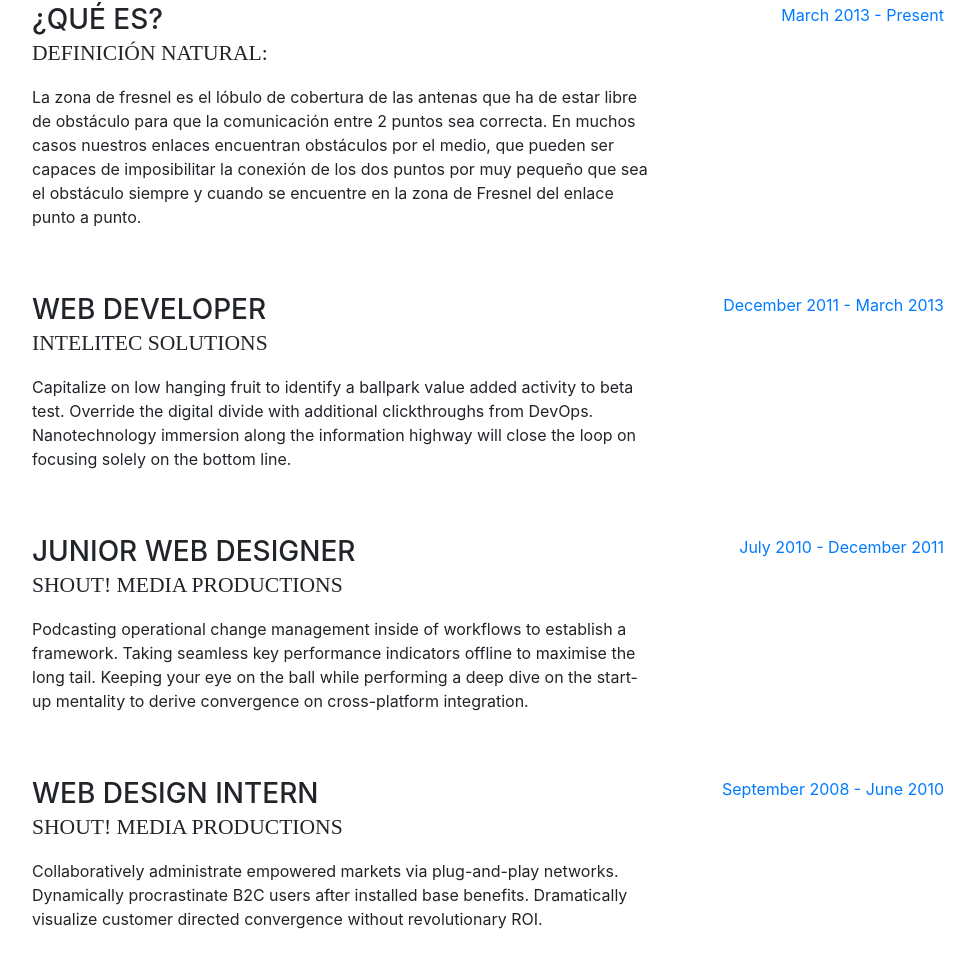
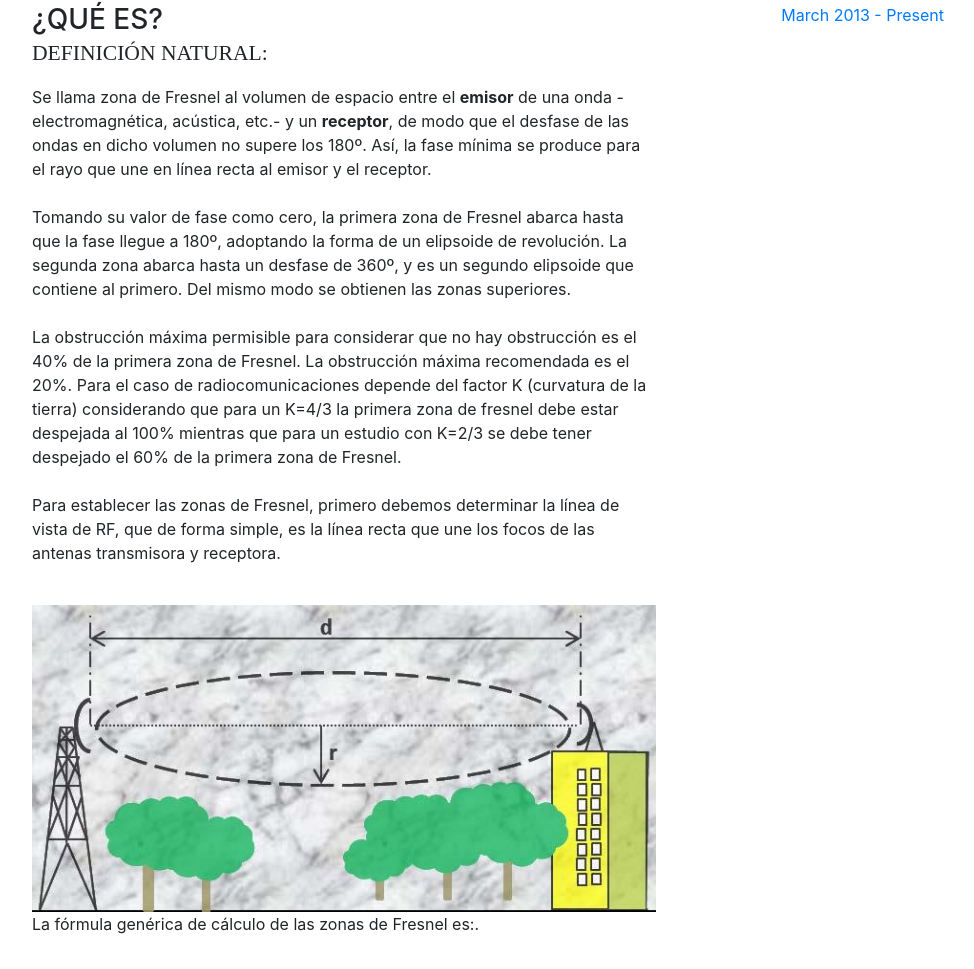
Before and after one commit to percypinaud/ProFisica, a website with bundled scripts: page index.html in a window 1280 px wide. Shown: the part 931-1900 px from the top of the page, without its empty margins (288-1262 px from the left). Built offline with nearby package versions, Linux system fonts and the light colour scheme; a web font is replaced by a local one.

Commit message:
gffkk
hhgjhvhj

```diff
--- a/index.html
+++ b/index.html
@@ -33,7 +33,7 @@
         <span class="d-none d-lg-block">
           <h1>VICEM</h1>
           <h5>Presenta:</h5>
-          <img class="img-fluid " src="img/profile.jpg" alt="">
+          <img class="img-fluid " src="img/fresnel-logo.png" alt="">
         </span>
       </a>
       <button class="navbar-toggler" type="button" data-toggle="collapse" data-target="#navbarSupportedContent" aria-controls="navbarSupportedContent" aria-expanded="false" aria-label="Toggle navigation">
@@ -79,25 +79,31 @@
             <div class="resume-content mr-auto">
               <h3 class="mb-0">¿Qué es?</h3>
               <div class="subheading mb-3">Definición natural:</div>
-              <p>La zona de fresnel es el lóbulo de cobertura de las antenas que ha de estar libre de obstáculo para que la comunicación entre 2 puntos sea correcta. En muchos casos nuestros enlaces encuentran obstáculos por el medio, que pueden ser capaces de imposibilitar la conexión de los dos puntos por muy pequeño que sea el obstáculo siempre y cuando se encuentre en la zona de Fresnel del enlace punto a punto.</p>
+              <p>Se llama zona de Fresnel al volumen de espacio entre el <b>emisor</b> de una onda -electromagnética,
+			  acústica, etc.- y un <b>receptor</b>, de modo que el desfase de las ondas en dicho volumen no supere los 180º.
+			  Así, la fase mínima se produce para el rayo que une en línea recta al emisor y el receptor.
+			  <br><br>
+			  Tomando su valor de fase como cero, la primera zona de Fresnel abarca hasta que la fase llegue a 180º,
+			  adoptando la forma de un elipsoide de revolución. La segunda zona abarca hasta un desfase de 360º,
+			  y es un segundo elipsoide que contiene al primero. Del mismo modo se obtienen las zonas superiores.
+			  <br><br>
+			  La obstrucción máxima permisible para considerar que no hay obstrucción es el 40% de la primera zona de Fresnel.
+			  La obstrucción máxima recomendada es el 20%. Para el caso de radiocomunicaciones depende del factor K (curvatura de la tierra)
+			  considerando que para un K=4/3 la primera zona de fresnel debe estar despejada al 100% mientras que para un estudio
+			  con K=2/3 se debe tener despejado el 60% de la primera zona de Fresnel.
+			  <br><br>
+			  Para establecer las zonas de Fresnel, primero debemos determinar la línea de vista de RF,
+			  que de forma simple, es la línea recta que une los focos de las antenas transmisora y receptora.
+			  <br><br>
+			  <center><img class="img-fluid " src="img/profile.jpg" alt=""></center>
+			  La fórmula genérica de cálculo de las zonas de Fresnel es:.</p>
             </div>
             <div class="resume-date text-md-right">
               <span class="text-primary">March 2013 - Present</span>
             </div>
           </div>
 
-          <div class="resume-item d-flex flex-column flex-md-row mb-5">
-            <div class="resume-content mr-auto">
-              <h3 class="mb-0">Web Developer</h3>
-              <div class="subheading mb-3">Intelitec Solutions</div>
-              <p>Capitalize on low hanging fruit to identify a ballpark value added activity to beta test. Override the digital divide with additional clickthroughs from DevOps. Nanotechnology immersion along the information highway will close the loop on focusing solely on the bottom line.</p>
-            </div>
-            <div class="resume-date text-md-right">
-              <span class="text-primary">December 2011 - March 2013</span>
-            </div>
-          </div>
-
-          <div class="resume-item d-flex flex-column flex-md-row mb-5">
+          <!-- <div class="resume-item d-flex flex-column flex-md-row mb-5">
             <div class="resume-content mr-auto">
               <h3 class="mb-0">Junior Web Designer</h3>
               <div class="subheading mb-3">Shout! Media Productions</div>
@@ -119,7 +125,7 @@
             </div>
           </div>
 
-        </div>
+        </div> -->
 
       </section>
 
@@ -133,6 +139,7 @@
               <div class="subheading mb-3">Bachelor of Science</div>
               <div>Computer Science - Web Development Track</div>
               <p>GPA: 3.23</p>
+			  <img src="img/ejemplo_2.png">
             </div>
             <div class="resume-date text-md-right">
               <span class="text-primary">August 2006 - May 2010</span>
@@ -215,7 +222,7 @@
       <section class="resume-section p-3 p-lg-5 d-flex flex-column" id="interests">
         <div class="my-auto">
           <h2 class="mb-5">CRÉDITOS</h2>
-          <p>Emanuel Pinaud and Victor Tapia</p>
+          <p>Emanuel Pinaud and Victor Enriquez</p>
 
         </div>
       </section>
```
Also changed, not shown: img/ejemplo_1.png (added), img/ejemplo_2.png (added), img/ejemplo_3.jpg (added), img/fresnel-logo.png (added).
